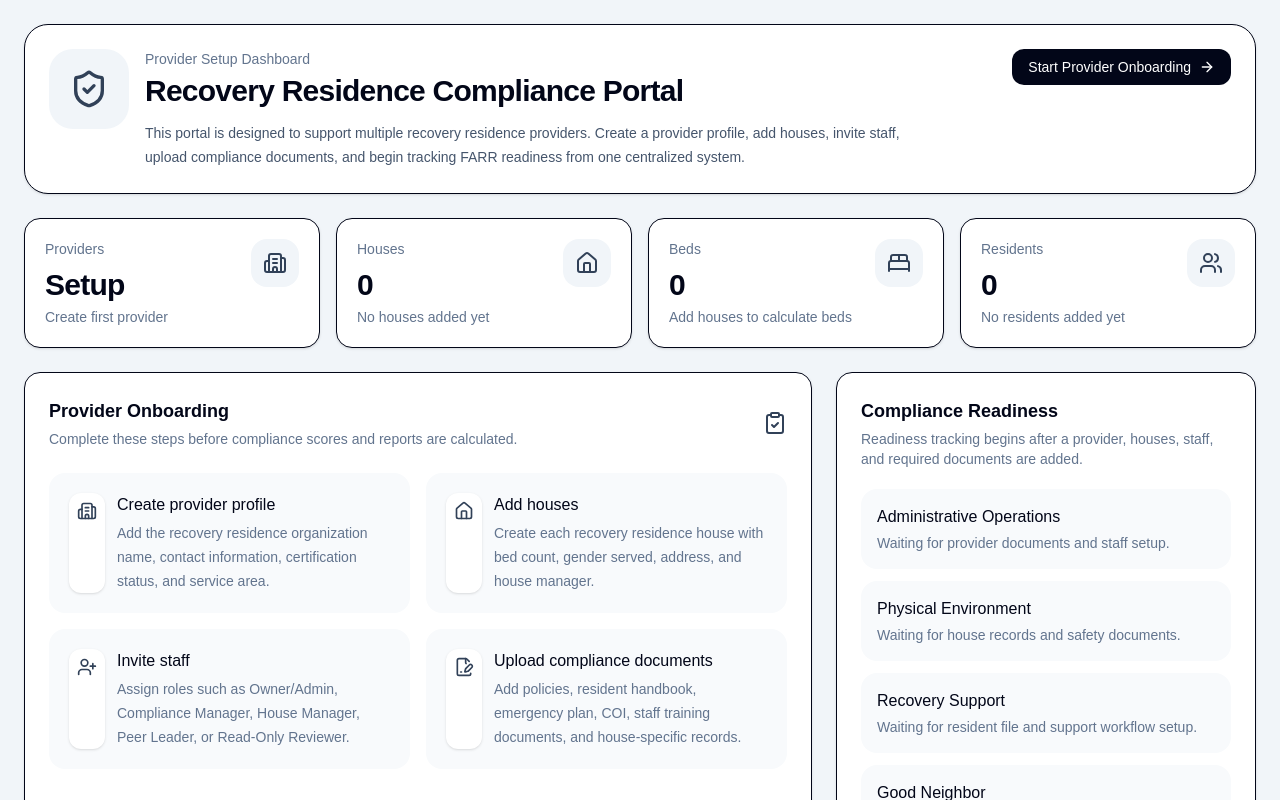
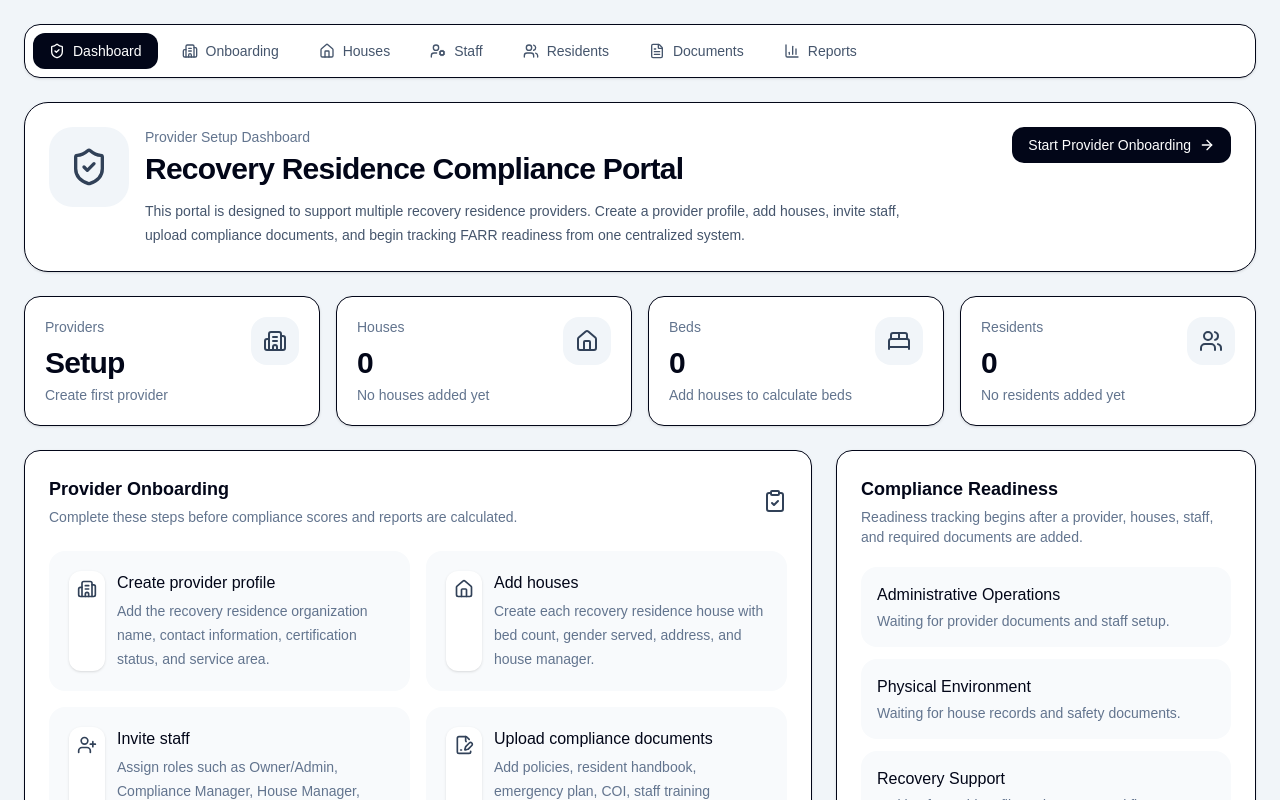
Before and after one commit to RBooth10/halfway-portal, a Next.js app: page / in a window 1280 px wide. Shown: the top 800 px of the page. Built offline with nearby package versions, Linux system fonts and the light colour scheme.

Commit message:
Add shared setup navigation

```diff
--- a/app/documents/page.tsx
+++ b/app/documents/page.tsx
@@ -13,6 +13,7 @@ import {
   Users,
 } from "lucide-react";
 import Link from "next/link";
+import SetupNav from "@/components/SetupNav";
 
 const documentCategories = [
   {
@@ -128,6 +129,7 @@ export default function DocumentsPage() {
   return (
     <main className="min-h-screen bg-slate-100 p-6 text-slate-950">
       <div className="mx-auto max-w-7xl space-y-6">
+        <SetupNav />
         <div className="flex flex-wrap gap-3">
           <Link
             href="/"
--- a/app/houses/page.tsx
+++ b/app/houses/page.tsx
@@ -11,6 +11,7 @@ import {
   Users,
 } from "lucide-react";
 import Link from "next/link";
+import SetupNav from "@/components/SetupNav";
 
 const setupItems = [
   "House name",
@@ -79,6 +80,7 @@ export default function HousesPage() {
   return (
     <main className="min-h-screen bg-slate-100 p-6 text-slate-950">
       <div className="mx-auto max-w-7xl space-y-6">
+        <SetupNav />
         <Link
           href="/"
           className="inline-flex items-center gap-2 rounded-xl border bg-white px-4 py-2 text-sm font-medium shadow-sm hover:bg-slate-50"
--- a/app/onboarding/page.tsx
+++ b/app/onboarding/page.tsx
@@ -8,6 +8,7 @@ import {
   UserPlus,
 } from "lucide-react";
 import Link from "next/link";
+import SetupNav from "@/components/SetupNav";
 
 const certificationOptions = [
   "Not certified yet",
@@ -21,6 +22,7 @@ export default function ProviderOnboardingPage() {
   return (
     <main className="min-h-screen bg-slate-100 p-6 text-slate-950">
       <div className="mx-auto max-w-5xl space-y-6">
+        <SetupNav />
         <Link
           href="/"
           className="inline-flex items-center gap-2 rounded-xl border bg-white px-4 py-2 text-sm font-medium shadow-sm hover:bg-slate-50"
--- a/app/page.tsx
+++ b/app/page.tsx
@@ -1,5 +1,6 @@
 import type React from "react";
 import Link from "next/link";
+import SetupNav from "@/components/SetupNav";
 import {
   ArrowRight,
   BedDouble,
@@ -73,6 +74,7 @@ export default function DashboardPage() {
   return (
     <main className="min-h-screen bg-slate-100 p-6 text-slate-950">
       <div className="mx-auto max-w-7xl space-y-6">
+        <SetupNav />
         <section className="rounded-3xl border bg-white p-6 shadow-sm">
           <div className="flex flex-col gap-6 lg:flex-row lg:items-start lg:justify-between">
             <div className="flex gap-4">
--- a/app/reports/page.tsx
+++ b/app/reports/page.tsx
@@ -13,6 +13,7 @@ import {
   Users,
 } from "lucide-react";
 import Link from "next/link";
+import SetupNav from "@/components/SetupNav";
 
 const readinessDomains = [
   {
@@ -184,6 +185,7 @@ export default function ReportsPage() {
   return (
     <main className="min-h-screen bg-slate-100 p-6 text-slate-950">
       <div className="mx-auto max-w-7xl space-y-6">
+        <SetupNav />
         <div className="flex flex-wrap gap-3">
           <Link
             href="/"
--- a/app/residents/page.tsx
+++ b/app/residents/page.tsx
@@ -14,6 +14,7 @@ import {
   Users,
 } from "lucide-react";
 import Link from "next/link";
+import SetupNav from "@/components/SetupNav";
 
 const onboardingItems = [
   "Resident demographic information",
@@ -84,6 +85,7 @@ export default function ResidentsPage() {
   return (
     <main className="min-h-screen bg-slate-100 p-6 text-slate-950">
       <div className="mx-auto max-w-7xl space-y-6">
+        <SetupNav />
         <div className="flex flex-wrap gap-3">
           <Link
             href="/"
--- a/app/staff/page.tsx
+++ b/app/staff/page.tsx
@@ -14,6 +14,7 @@ import {
   Users,
 } from "lucide-react";
 import Link from "next/link";
+import SetupNav from "@/components/SetupNav";
 
 const roles = [
   {
@@ -129,6 +130,7 @@ export default function StaffPage() {
   return (
     <main className="min-h-screen bg-slate-100 p-6 text-slate-950">
       <div className="mx-auto max-w-7xl space-y-6">
+        <SetupNav />
         <div className="flex flex-wrap gap-3">
           <Link
             href="/"
--- /dev/null
+++ b/components/SetupNav.tsx
@@ -0,0 +1,54 @@
+"use client";
+
+import {
+  BarChart3,
+  Building2,
+  FileText,
+  Home,
+  ShieldCheck,
+  UserCog,
+  Users,
+} from "lucide-react";
+import Link from "next/link";
+import { usePathname } from "next/navigation";
+
+const navItems = [
+  { label: "Dashboard", href: "/", icon: ShieldCheck },
+  { label: "Onboarding", href: "/onboarding", icon: Building2 },
+  { label: "Houses", href: "/houses", icon: Home },
+  { label: "Staff", href: "/staff", icon: UserCog },
+  { label: "Residents", href: "/residents", icon: Users },
+  { label: "Documents", href: "/documents", icon: FileText },
+  { label: "Reports", href: "/reports", icon: BarChart3 },
+];
+
+export default function SetupNav() {
+  const pathname = usePathname();
+
+  return (
+    <nav className="rounded-2xl border bg-white p-2 shadow-sm">
+      <div className="flex gap-2 overflow-x-auto">
+        {navItems.map((item) => {
+          const active =
+            pathname === item.href ||
+            (item.href !== "/" && pathname.startsWith(item.href));
+
+          return (
+            <Link
+              key={item.href}
+              href={item.href}
+              className={
+                active
+                  ? "inline-flex items-center gap-2 whitespace-nowrap rounded-xl bg-slate-950 px-4 py-2 text-sm font-medium text-white"
+                  : "inline-flex items-center gap-2 whitespace-nowrap rounded-xl px-4 py-2 text-sm font-medium text-slate-600 hover:bg-slate-100"
+              }
+            >
+              <item.icon className="h-4 w-4" />
+              {item.label}
+            </Link>
+          );
+        })}
+      </div>
+    </nav>
+  );
+}
```
